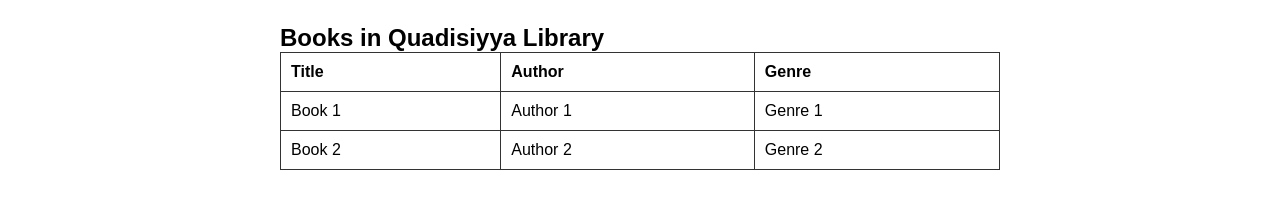
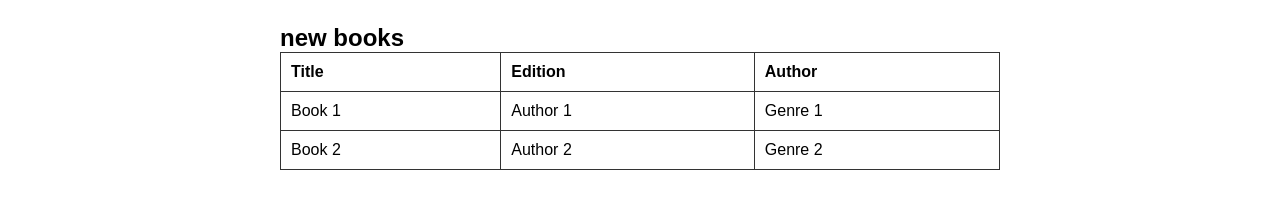
Before and after one commit to mhadica/LIbraryAi, a plain HTML site: page index.html in a window 1280 px wide. Shown: the part 802-1010 px from the top of the page. Drawn offline with Linux system fonts and the light colour scheme.

Commit message:
Update index.html

```diff
--- a/index.html
+++ b/index.html
@@ -47,12 +47,12 @@
 
         <!-- Table of Books -->
         <div id="books" class="books">
-            <h2>Books in Quadisiyya Library</h2>
+            <h2>new books</h2>
             <table>
                 <tr>
                     <th>Title</th>
+                    <th>Edition</th>
                     <th>Author</th>
-                    <th>Genre</th>
                 </tr>
                 <!-- Add your book entries here -->
                 <tr>
```
